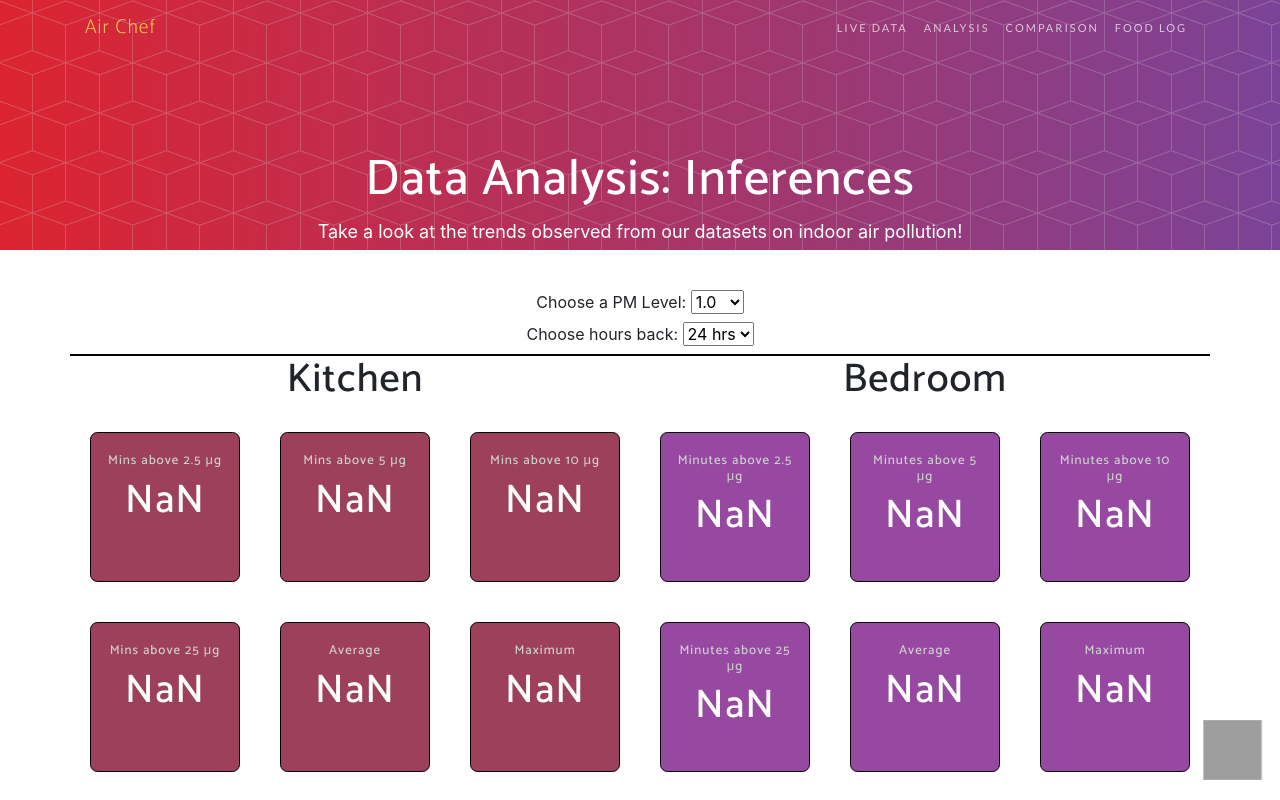
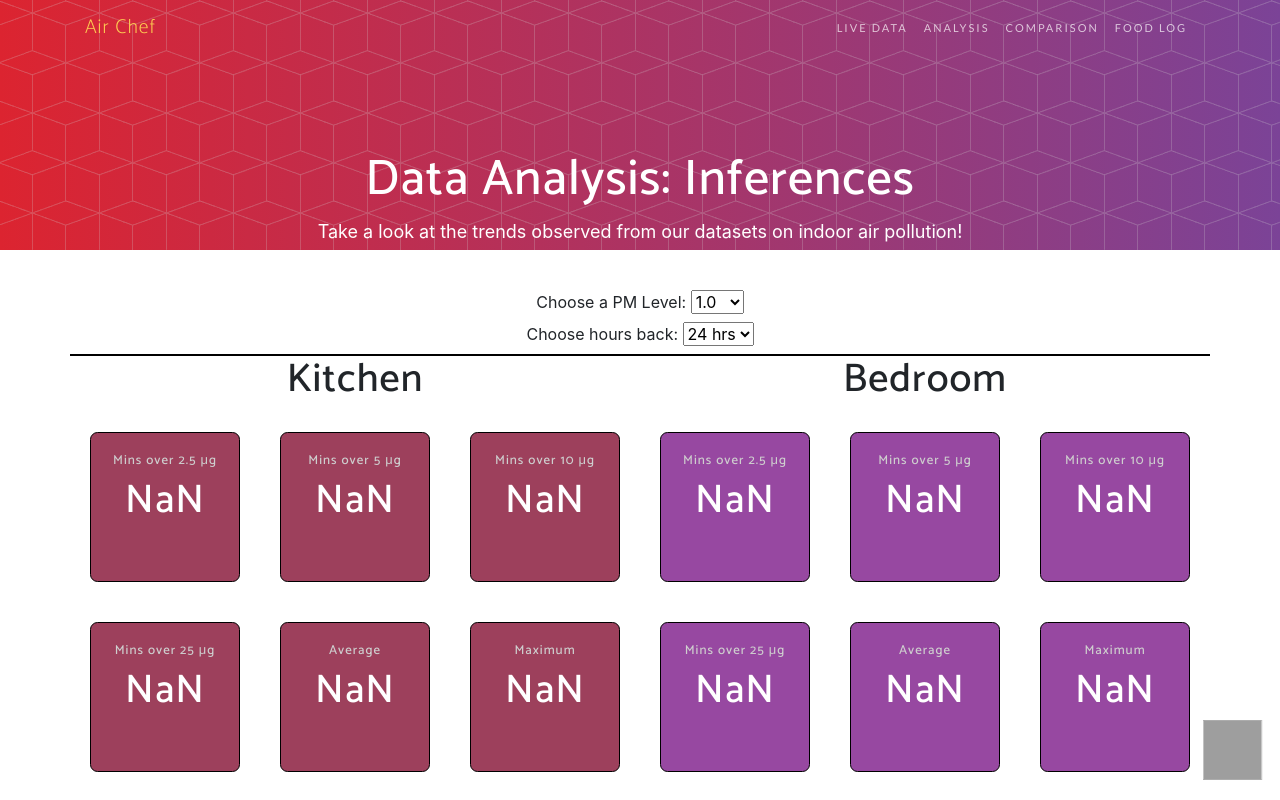
Before and after one commit to alandler/1.00_Final_Project, a website with bundled scripts: page analysis-page.html in a window 1280 px wide. Shown: the top 800 px of the page. Built offline with nearby package versions, Linux system fonts and the light colour scheme; no server answers; grey boxes are pictures that could not be loaded; a web font is replaced by a local one.

Commit message:
minutes to mins

```diff
--- a/analysis-page.html
+++ b/analysis-page.html
@@ -113,19 +113,19 @@
               </div>
               <div class="row">
                 <div class="col bigStat">
-                  <h5>Mins above 2.5 &#956g</h5>
+                  <h5>Mins over 2.5 &#956g</h5>
                   <h1 id="minutesAbove2_5K">NaN</h1>
                 </div>
                 <div class="col bigStat">
-                  <h5>Mins above 5 &#956g</h5>
+                  <h5>Mins over 5 &#956g</h5>
                   <h1 id="minutesAbove5K">NaN</h1>
                 </div>
                 <div class="col bigStat">
-                  <h5>Mins above 10 &#956g</h5>
+                  <h5>Mins over 10 &#956g</h5>
                   <h1 id="minutesAbove10K">NaN</h1>
                 </div>
                 <div class="col bigStat">
-                  <h5>Mins above 25 &#956g</h5>
+                  <h5>Mins over 25 &#956g</h5>
                   <h1 id="minutesAbove25K">NaN</h1>
                 </div>
                 <div class="col bigStat">
@@ -154,19 +154,19 @@
               </div>
               <div class="row">
                 <div class="col bigStat">
-                  <h5>Minutes above 2.5 &#956g</h5>
+                  <h5>Mins over 2.5 &#956g</h5>
                   <h1 id="minutesAbove2_5B">NaN</h1>
                 </div>
                 <div class="col bigStat">
-                  <h5>Minutes above 5 &#956g</h5>
+                  <h5>Mins over 5 &#956g</h5>
                   <h1 id="minutesAbove5B">NaN</h1>
                 </div>
                 <div class="col bigStat">
-                  <h5>Minutes above 10 &#956g</h5>
+                  <h5>Mins over 10 &#956g</h5>
                   <h1 id="minutesAbove10B">NaN</h1>
                 </div>
                 <div class="col bigStat">
-                  <h5>Minutes above 25 &#956g</h5>
+                  <h5>Mins over 25 &#956g</h5>
                   <h1 id="minutesAbove25B">NaN</h1>
                 </div>
                 <div class="col bigStat">
```
